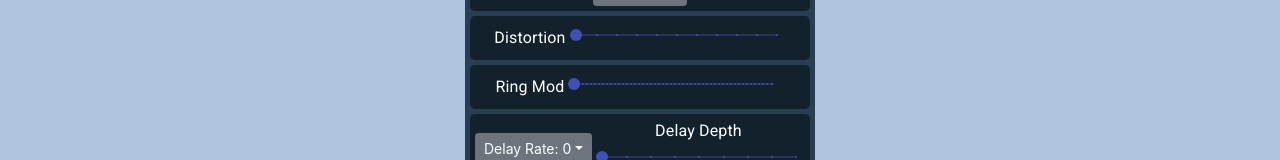
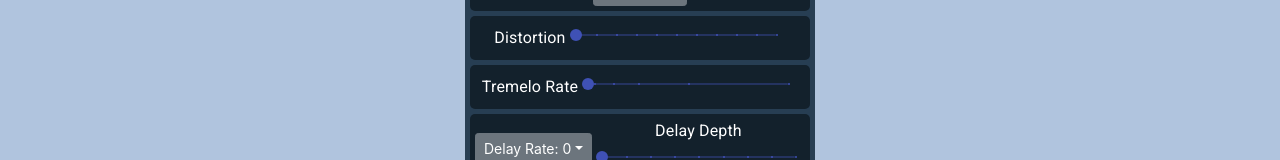
Before and after one commit to MichaelAZimmerman/synthesizer, a React (Create React App) app: page /login in a window 1280 px wide. Both pictures are taken after typing "Sample", "Sample123" into the empty fields and a click on the button "Login". Shown: the part 216-376 px from the top of the page. Built offline with nearby package versions, Linux system fonts and the light colour scheme.

Commit message:
changes ring mod to a tremelo.

```diff
--- a/src/components/Keyboard.js
+++ b/src/components/Keyboard.js
@@ -132,16 +132,40 @@ export default function Keyboard() {
         {/* This Slider
                selects a distortion amount */}
         <div className="drop-down">
-          <Typography id="discrete-slider-small-steps">Ring Mod</Typography>
+          <Typography id="discrete-slider-small-steps">Tremelo Rate</Typography>
           <div className="slider-sm">
             <Slider
               value={synthesizer.tremAmt}
               onChange={(e, newValue) => synthesizer.setTremAmt(newValue)}
               aria-labelledby="discrete-slider-small-steps"
-              step={50}
-              marks
-              min={1}
-              max={2500}
+              step={null}
+              marks={[
+                {
+                  value: 0,
+                  label: "",
+                },
+                {
+                  value: 1,
+                  label: "",
+                },
+                {
+                  value: 4,
+                  label: "",
+                },
+                {
+                  value: 8,
+                  label: "",
+                },
+                {
+                  value: 16,
+                  label: "",
+                },
+                {
+                  value: 32,
+                  label: "",
+                },
+              ]}
+              max="32"
               valueLabelDisplay="auto"
             />
           </div>
```
